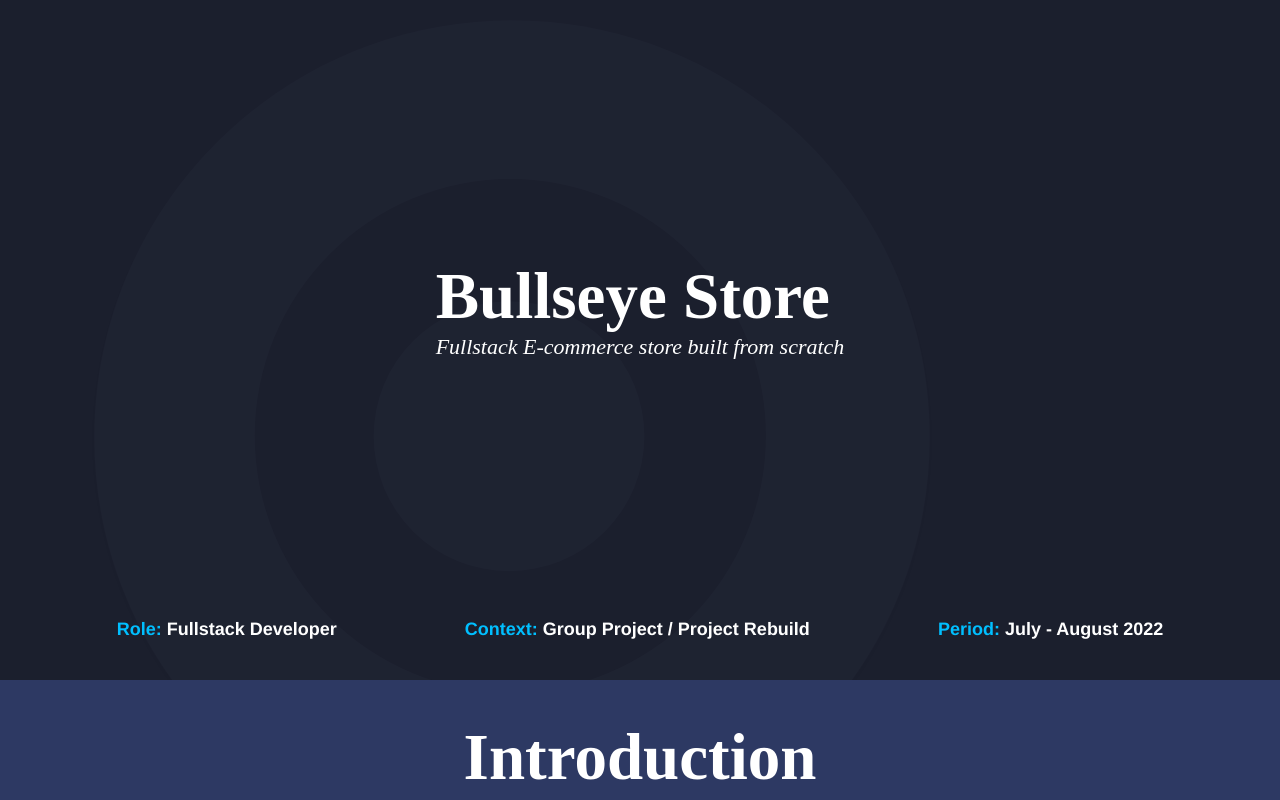
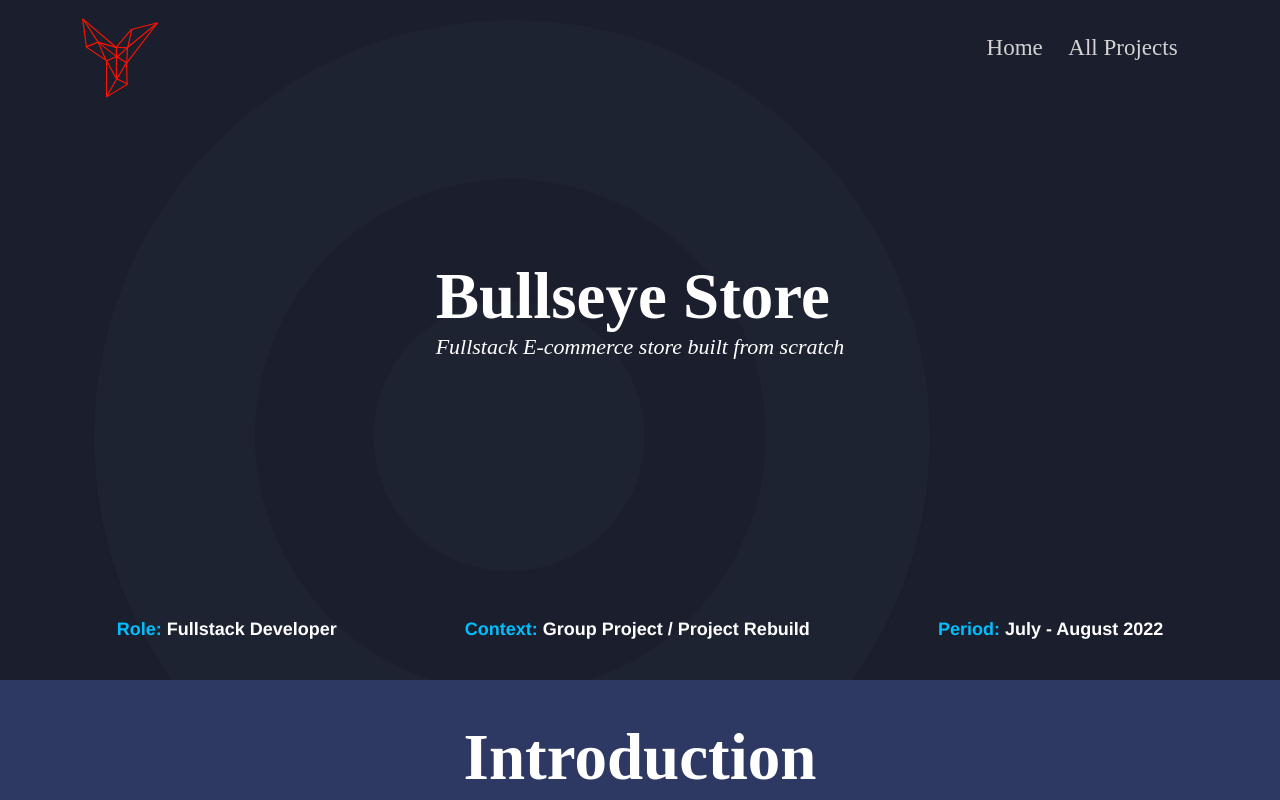
Before and after one commit to yuiyuuuu/personal-website-vite, a React app: page /bullseye in a window 1280 px wide. Shown: the top 800 px of the page. Built offline with nearby package versions, Linux system fonts and the light colour scheme.

Commit message:
fade in for top half bullseye

```diff
--- a/src/components/Projects/Bullseye.js
+++ b/src/components/Projects/Bullseye.js
@@ -1,6 +1,31 @@
-import React from "react";
+import React, { useEffect } from "react";
+import { useNavigate } from "react-router";
+import "./Projects.scss";
+import "../Main.scss";
 
 const Bullseye = () => {
+  const history = useNavigate();
+
+  useEffect(() => {
+    const v = document.getElementById("name--bullseye");
+    const p = document.getElementById("desc--bullseye");
+    const i = document.getElementById("home-bullseye");
+    const l = document.getElementById("all-projects-bullseye");
+    const q = document.getElementById("logo-bullseye");
+    const y = document.getElementById("role-bullseye");
+    const o = document.getElementById("context-bullseye");
+    const k = document.getElementById("period-bullseye");
+    setTimeout(() => {
+      v.classList.remove("animation-fade-bot");
+      p.classList.remove("animation-fade-bot");
+      i.classList.remove("animation-fade-top");
+      l.classList.remove("animation-fade-top");
+      q.classList.remove("animation-fade-top");
+      y.classList.remove("animation-fade-bot");
+      o.classList.remove("animation-fade-bot");
+      k.classList.remove("animation-fade-bot");
+    }, 1500);
+  }, []);
   return (
     <div>
       <div
@@ -17,14 +42,118 @@ const Bullseye = () => {
           userSelect: "none",
         }}
       >
+        <div
+          style={{
+            height: "12vh",
+            width: "100%",
+            zIndex: 5,
+            display: "flex",
+            flexDirection: "row",
+            alignItems: "center",
+            position: "absolute",
+            top: 0,
+          }}
+          className='nav-projects'
+        >
+          <svg
+            width='80'
+            height='80'
+            viewBox='0 0 68 71'
+            fill='none'
+            xmlns='http://www.w3.org/2000/svg'
+            style={{
+              marginTop: "20px",
+              cursor: "pointer",
+              marginLeft: "10vh",
+            }}
+            onClick={() => window.scrollTo({ top: 0, behavior: "smooth" })}
+            className='animation-fade-top'
+            id='logo-bullseye'
+          >
+            <path
+              d='M0.873977 0.788862L30.7285 26.1886'
+              className='logo-color'
+            />
+            <path d='M30.3653 26.2092L44.1335 10.08' className='logo-color' />
+            <path d='M4.22946 25.8616L22.2975 37.8756' className='logo-color' />
+            <path d='M22.0394 37.8756L22.0394 70' className='logo-color' />
+            <path d='M39.8493 39.965L40.2709 58.8' className='logo-color' />
+            <path d='M39.8493 40.1175L67.2165 4.46313' className='logo-color' />
+            <path
+              d='M0.873993 0.788879L4.22949 26.1228'
+              className='logo-color'
+            />
+            <path d='M22.0394 70L40.568 58.8' className='logo-color' />
+            <path d='M43.9792 10.1911L67.4745 4.22819' className='logo-color' />
+            <path d='M30.8159 34.2365L30.8159 25.8616' className='logo-color' />
+            <path d='M30.8153 34.2191L21.8748 38.119' className='logo-color' />
+            <path d='M30.8153 34.2191L39.9895 39.7457' className='logo-color' />
+            <path d='M21.5446 37.4574L14.5541 21.4216' className='logo-color' />
+            <path d='M30.4659 26.04L14.296 21.4216' className='logo-color' />
+            <path d='M4.12933 25.6209L14.5541 21.4216' className='logo-color' />
+            <path d='M1.34773 1.16767L14.5541 21.4216' className='logo-color' />
+            <line
+              y1='-0.5'
+              x2='16.0817'
+              y2='-0.5'
+              transform='matrix(-0.224703 0.974427 -0.973242 -0.229781 43.9792 10.1912)'
+              className='logo-color'
+            />
+            <path d='M40.3655 26.3839L67.2165 4.46308' className='logo-color' />
+            <path d='M40.6624 25.8727L39.9738 39.48' className='logo-color' />
+            <path d='M40.5 26.4865L30.4991 26.0135' className='logo-color' />
+            <line
+              y1='-0.5'
+              x2='12.4977'
+              y2='-0.5'
+              transform='matrix(-0.743507 0.668728 -0.659983 -0.751281 40.3655 25.8616)'
+              className='logo-color'
+            />
+            <path d='M14.2959 21.4216L30.7192 34.0158' className='logo-color' />
+            <path d='M30.8152 34.2124L30.8152 53.76' className='logo-color' />
+            <path d='M31.0734 54.3296L22.0696 37.9981' className='logo-color' />
+            <path d='M31.0734 54.3295L39.6287 39.8294' className='logo-color' />
+            <path d='M31.0734 54.0684L22.0006 69.8766' className='logo-color' />
+            <line
+              y1='-0.5'
+              x2='10.1885'
+              y2='-0.5'
+              transform='matrix(0.91202 0.410146 -0.402154 0.915572 31.0734 54.5907)'
+              className='logo-color'
+            />
+          </svg>
+          <div style={{ flexGrow: 1 }} />
+
+          <div
+            style={{ fontSize: "23px", marginRight: "2vw" }}
+            className='all-projects-p animation-fade-top'
+            id='home-bullseye'
+            onClick={() => history("/")}
+          >
+            Home
+          </div>
+          <div
+            style={{ fontSize: "23px", marginRight: "8vw" }}
+            className='all-projects-p animation-fade-top'
+            id='all-projects-bullseye'
+          >
+            All Projects
+          </div>
+        </div>
         <div style={{ flexGrow: 1 }} />
         <div style={{ display: "flex", flexDirection: "column", zIndex: 2 }}>
-          <div style={{ fontSize: "65px", fontWeight: "600", color: "white" }}>
+          <div
+            style={{ fontSize: "65px", fontWeight: "600", color: "white" }}
+            className='animation-fade-bot'
+            id='name--bullseye'
+          >
             Bullseye Store
           </div>
 
           <div
             style={{ fontStyle: "italic", fontSize: "22px", color: "white" }}
+            className='animation-fade-bot'
+            id='desc--bullseye'
           >
             Fullstack E-commerce store built from scratch
           </div>
@@ -41,7 +170,11 @@ const Bullseye = () => {
             zIndex: 2,
           }}
         >
-          <div style={{ color: "#00BFFF" }} className='font-projects'>
+          <div
+            style={{ color: "#00BFFF" }}
+            className='font-projects animation-fade-bot'
+            id='role-bullseye'
+          >
             Role: <span style={{ color: "white" }}>Fullstack Developer</span>
           </div>
 
@@ -51,7 +184,8 @@ const Bullseye = () => {
               marginLeft: "10vw",
               color: "#00BFFF",
             }}
-            className='font-projects'
+            className='font-projects animation-fade-bot'
+            id='context-bullseye'
           >
             Context:{" "}
             <span style={{ color: "white" }}>
@@ -59,7 +193,11 @@ const Bullseye = () => {
             </span>
           </div>
 
-          <div style={{ color: "#00BFFF" }} className='font-projects'>
+          <div
+            style={{ color: "#00BFFF" }}
+            className='font-projects animation-fade-bot'
+            id='period-bullseye'
+          >
             Period: <span style={{ color: "white" }}> July - August 2022</span>
           </div>
         </div>
@@ -215,6 +353,8 @@ const Bullseye = () => {
           />
         </svg>
       </div>
+
+      <div></div>
     </div>
   );
 };
--- a/src/components/Projects/Projects.scss
+++ b/src/components/Projects/Projects.scss
@@ -31,3 +31,85 @@
 .happilist-intro {
   background: linear-gradient(to left, #001000, #1c1d25);
 }
+
+.all-projects-p {
+  cursor: pointer;
+  position: relative;
+  overflow: hidden;
+  color: lightgray;
+  transition: color 0.3s ease;
+
+  &::before {
+    content: "";
+    position: absolute;
+    width: 100%;
+    height: 2px;
+    background-color: white;
+    bottom: 0;
+    transform: translateX(-110%);
+    transition: transform 0.3s ease;
+    animation: sliding-out 0.3s;
+  }
+  &:hover::before {
+    animation: sliding-in 0.3s;
+    transform: translateX(0);
+  }
+
+  &:hover {
+    color: white;
+  }
+}
+
+@keyframes sliding-in {
+  from {
+    transform: translateX(-100%);
+  }
+
+  to {
+    transform: translateX(0);
+  }
+}
+
+@keyframes sliding-out {
+  from {
+    transform: translateX(0%);
+  }
+
+  to {
+    transform: translateX(100%);
+  }
+}
+
+.animation-fade-bot {
+  opacity: 0;
+  animation: fadein 0.5s 1s;
+}
+
+.animation-fade-top {
+  opacity: 0;
+  animation: fadeintop 0.5s 1s;
+}
+
+@keyframes fadein {
+  from {
+    opacity: 0;
+    transform: translateY(50%);
+  }
+
+  to {
+    opacity: 1;
+    transform: translateY(0);
+  }
+}
+
+@keyframes fadeintop {
+  from {
+    opacity: 0;
+    transform: translateY(-50%);
+  }
+
+  to {
+    opacity: 1;
+    transform: translateY(0);
+  }
+}
```
